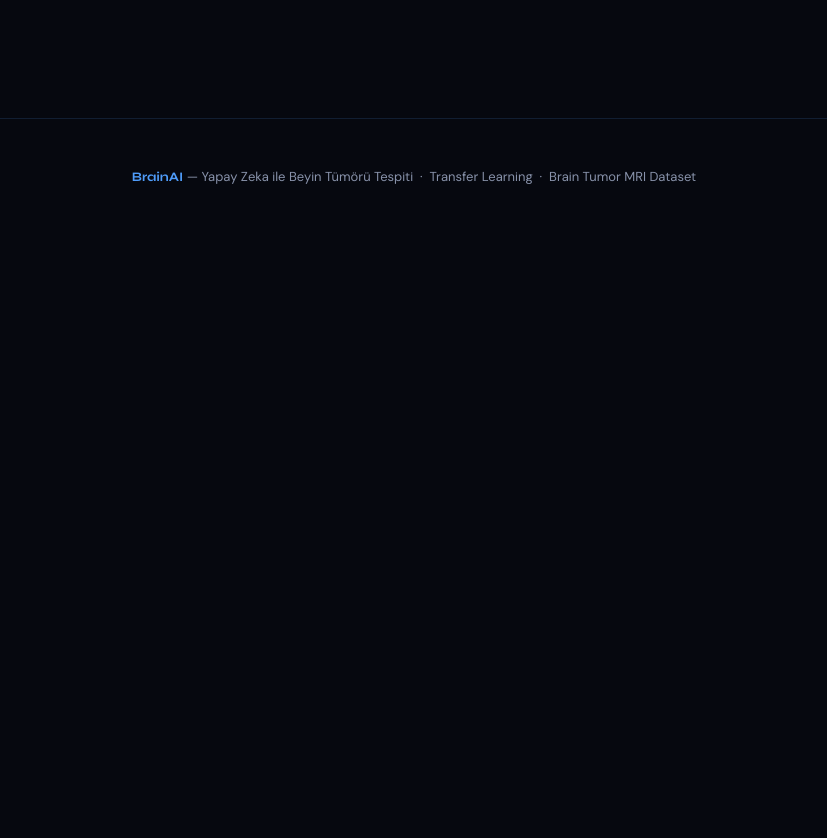
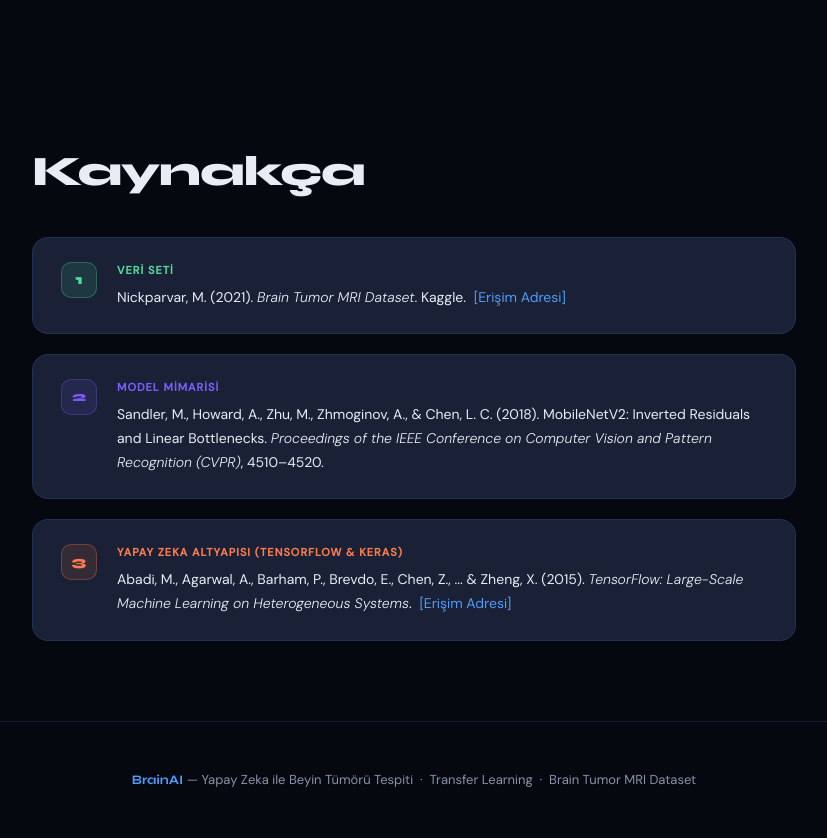
Before and after one commit to BuilDozer1/brainAl, a Flask app: page / in a window 1280 px wide. Shown: the part 5261-6099 px from the top of the page, without its empty margins (226-1053 px from the left). Before the commit the page ends 5445 px from the top, so only its background shows below. Run offline with Flask 3, Linux system fonts and the light colour scheme.

Commit message:
Update index.html

```diff
--- a/templates/index.html
+++ b/templates/index.html
@@ -598,6 +598,47 @@
   </div>
 </section>
 
+<section class="fade-in" id="kaynakca" style="max-width:860px;margin:0 auto;padding:60px 48px 40px;">
+  <h2 style="font-family:'Syne',sans-serif;font-size:clamp(28px,4vw,42px);font-weight:800;letter-spacing:-1px;margin-bottom:32px;">
+    Kaynakça
+  </h2>
+  <div style="display:flex;flex-direction:column;gap:20px;">
+
+    <div style="background:var(--surface);border:1px solid var(--border);border-radius:16px;padding:24px 28px;display:flex;gap:20px;align-items:flex-start;transition:border-color 0.2s;" onmouseover="this.style.borderColor='rgba(79,156,249,0.4)'" onmouseout="this.style.borderColor='var(--border)'">
+      <div style="min-width:36px;height:36px;border-radius:10px;background:rgba(79,218,154,0.12);border:1px solid rgba(79,218,154,0.3);display:flex;align-items:center;justify-content:center;font-family:'Syne',sans-serif;font-weight:800;font-size:14px;color:var(--green);">1</div>
+      <div>
+        <div style="font-size:11px;font-weight:600;letter-spacing:1px;text-transform:uppercase;color:var(--green);margin-bottom:6px;">Veri Seti</div>
+        <p style="color:var(--text);font-size:14px;line-height:1.7;">
+          Nickparvar, M. (2021). <em>Brain Tumor MRI Dataset</em>. Kaggle.
+          <a href="https://www.kaggle.com/datasets/masoudnickparvar/brain-tumor-mri-dataset" target="_blank" rel="noopener" style="color:var(--accent);text-decoration:none;margin-left:4px;">[Erişim Adresi]</a>
+        </p>
+      </div>
+    </div>
+
+    <div style="background:var(--surface);border:1px solid var(--border);border-radius:16px;padding:24px 28px;display:flex;gap:20px;align-items:flex-start;transition:border-color 0.2s;" onmouseover="this.style.borderColor='rgba(79,156,249,0.4)'" onmouseout="this.style.borderColor='var(--border)'">
+      <div style="min-width:36px;height:36px;border-radius:10px;background:rgba(123,92,250,0.12);border:1px solid rgba(123,92,250,0.3);display:flex;align-items:center;justify-content:center;font-family:'Syne',sans-serif;font-weight:800;font-size:14px;color:var(--accent2);">2</div>
+      <div>
+        <div style="font-size:11px;font-weight:600;letter-spacing:1px;text-transform:uppercase;color:var(--accent2);margin-bottom:6px;">Model Mimarisi</div>
+        <p style="color:var(--text);font-size:14px;line-height:1.7;">
+          Sandler, M., Howard, A., Zhu, M., Zhmoginov, A., &amp; Chen, L. C. (2018). MobileNetV2: Inverted Residuals and Linear Bottlenecks. <em>Proceedings of the IEEE Conference on Computer Vision and Pattern Recognition (CVPR)</em>, 4510–4520.
+        </p>
+      </div>
+    </div>
+
+    <div style="background:var(--surface);border:1px solid var(--border);border-radius:16px;padding:24px 28px;display:flex;gap:20px;align-items:flex-start;transition:border-color 0.2s;" onmouseover="this.style.borderColor='rgba(79,156,249,0.4)'" onmouseout="this.style.borderColor='var(--border)'">
+      <div style="min-width:36px;height:36px;border-radius:10px;background:rgba(249,123,79,0.12);border:1px solid rgba(249,123,79,0.3);display:flex;align-items:center;justify-content:center;font-family:'Syne',sans-serif;font-weight:800;font-size:14px;color:var(--accent3);">3</div>
+      <div>
+        <div style="font-size:11px;font-weight:600;letter-spacing:1px;text-transform:uppercase;color:var(--accent3);margin-bottom:6px;">Yapay Zeka Altyapısı (TensorFlow &amp; Keras)</div>
+        <p style="color:var(--text);font-size:14px;line-height:1.7;">
+          Abadi, M., Agarwal, A., Barham, P., Brevdo, E., Chen, Z., ... &amp; Zheng, X. (2015). <em>TensorFlow: Large-Scale Machine Learning on Heterogeneous Systems</em>.
+          <a href="https://www.tensorflow.org/" target="_blank" rel="noopener" style="color:var(--accent);text-decoration:none;margin-left:4px;">[Erişim Adresi]</a>
+        </p>
+      </div>
+    </div>
+
+  </div>
+</section>
+
 <footer>
   <strong>BrainAI</strong> — Yapay Zeka ile Beyin Tümörü Tespiti &nbsp;·&nbsp; Transfer Learning &nbsp;·&nbsp; Brain Tumor MRI Dataset
 </footer>
```
